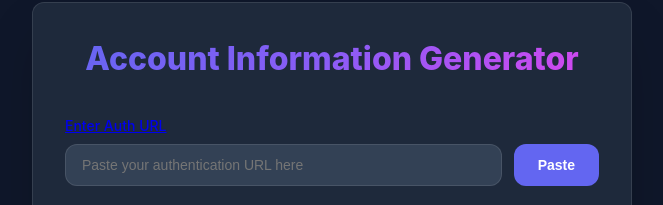
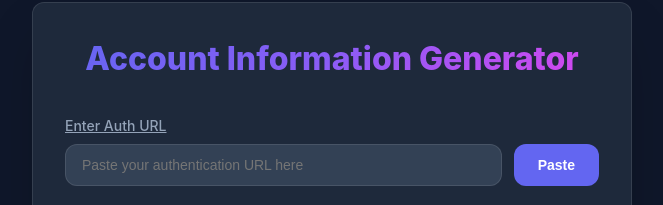
Before and after one commit to hassanhaseen/GameItemSync, a plain HTML site: page index.html in a window 1280 px wide. Shown: the part 105-310 px from the top of the page, without its empty margins (308-971 px from the left). Drawn offline with Linux system fonts and the light colour scheme.

Commit message:
Update style.css

```diff
--- a/style.css
+++ b/style.css
@@ -56,7 +56,7 @@ h1 {
   margin-bottom: 1.5rem;
 }
 
-label {
+label, a {
   display: block;
   margin-bottom: 0.5rem;
   color: var(--text-secondary);
```
